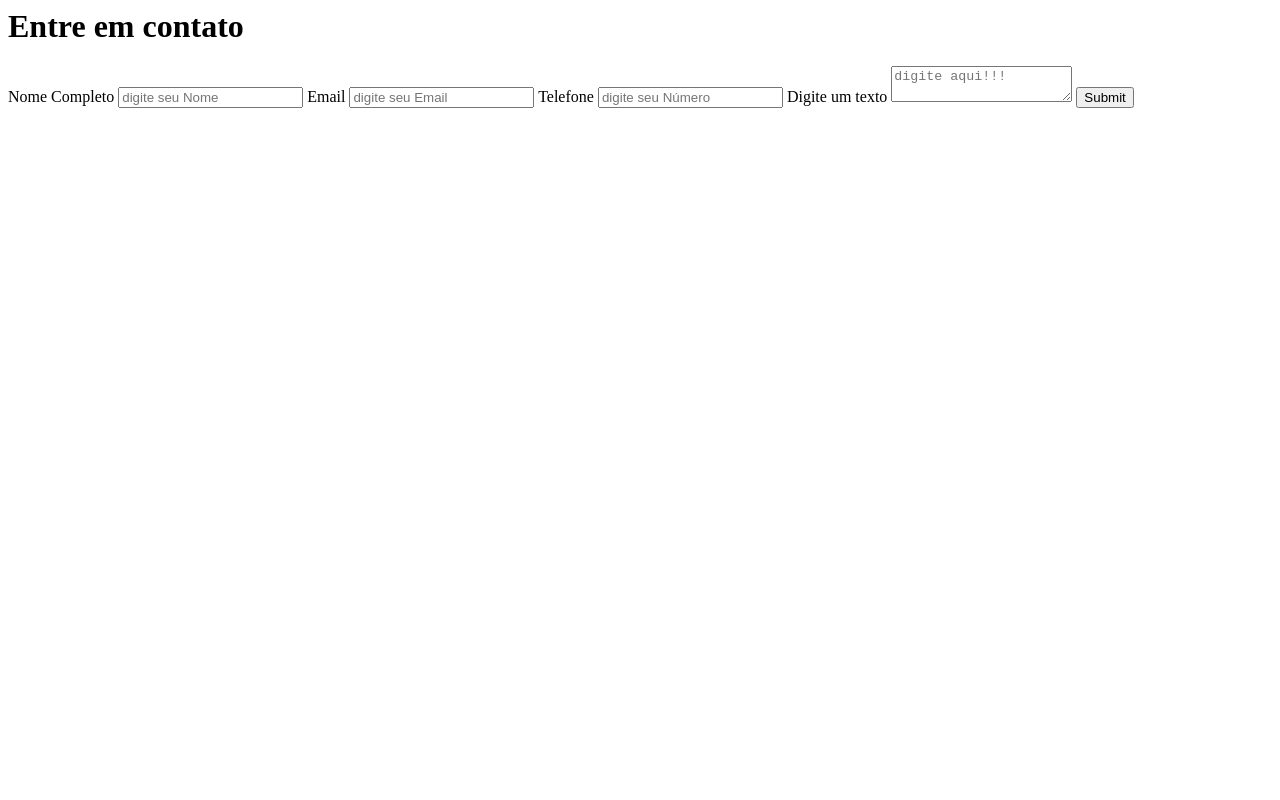
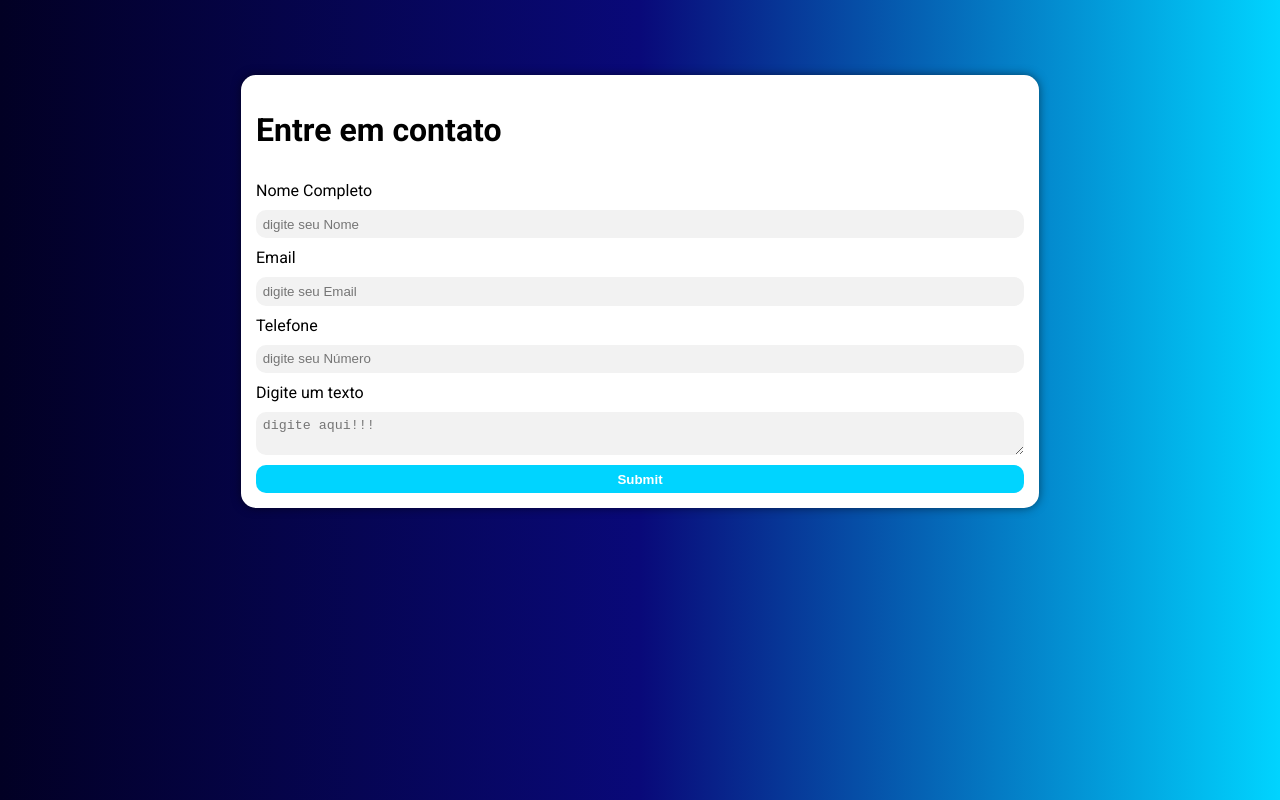
Before and after one commit to cairofilipedev/formulario, a plain HTML site: page index.html in a window 1280 px wide. Drawn offline with Linux system fonts and the light colour scheme.

Commit message:
finaliza projeto

```diff
--- /dev/null
+++ b/index.css
@@ -0,0 +1,31 @@
+body{
+    font-family: 'Roboto', sans-serif;
+    margin: 0;
+    padding: 0;
+    box-sizing: border-box;
+    background: rgb(2,0,36);
+    background: linear-gradient(90deg, rgba(2,0,36,1) 0%, rgba(9,9,121,1) 50%, rgba(0,212,255,1) 100%);
+}
+form{
+    max-width: 60%;
+    margin: 75px auto;
+    background-color: white;
+    display: flex;
+    flex-direction: column;
+    padding: 15px;
+    gap: 10px;
+    box-shadow: 0 0 10px rgba(0, 0, 0, 0.5);
+    border-radius: 15px;
+}
+input, textarea {
+    border: none;
+    padding: .5em;
+    background-color: #f2f2f2;
+    border-radius: 10px;
+    resize: vertical;
+}
+input[type="submit"]{
+    color: white;
+    font-weight: bolder;
+    background-color: rgba(0,212,255,1);
+}
--- a/index.html
+++ b/index.html
@@ -4,9 +4,13 @@
     <meta charset="UTF-8">
     <meta name="viewport" content="width=device-width, initial-scale=1.0">
     <title>Formulario de contato</title>
+    <link rel="preconnect" href="https://fonts.googleapis.com">
+    <link rel="preconnect" href="https://fonts.gstatic.com" crossorigin>
+    <link href="https://fonts.googleapis.com/css2?family=Roboto:ital,wght@0,100;0,300;0,400;0,500;0,700;0,900;1,100;1,300;1,400;1,500;1,700;1,900&display=swap" rel="stylesheet">
+    <link rel="stylesheet" href="./index.css">
 </head>
 <body>
-    <form action="">
+    <form >
         <h1>Entre em contato</h1>
         <label for="Nome"> Nome Completo </label>
         <input placeholder="digite seu Nome" type="text" name="Nome" required="true"/>
```
Also changed, not shown: 1 other file.
